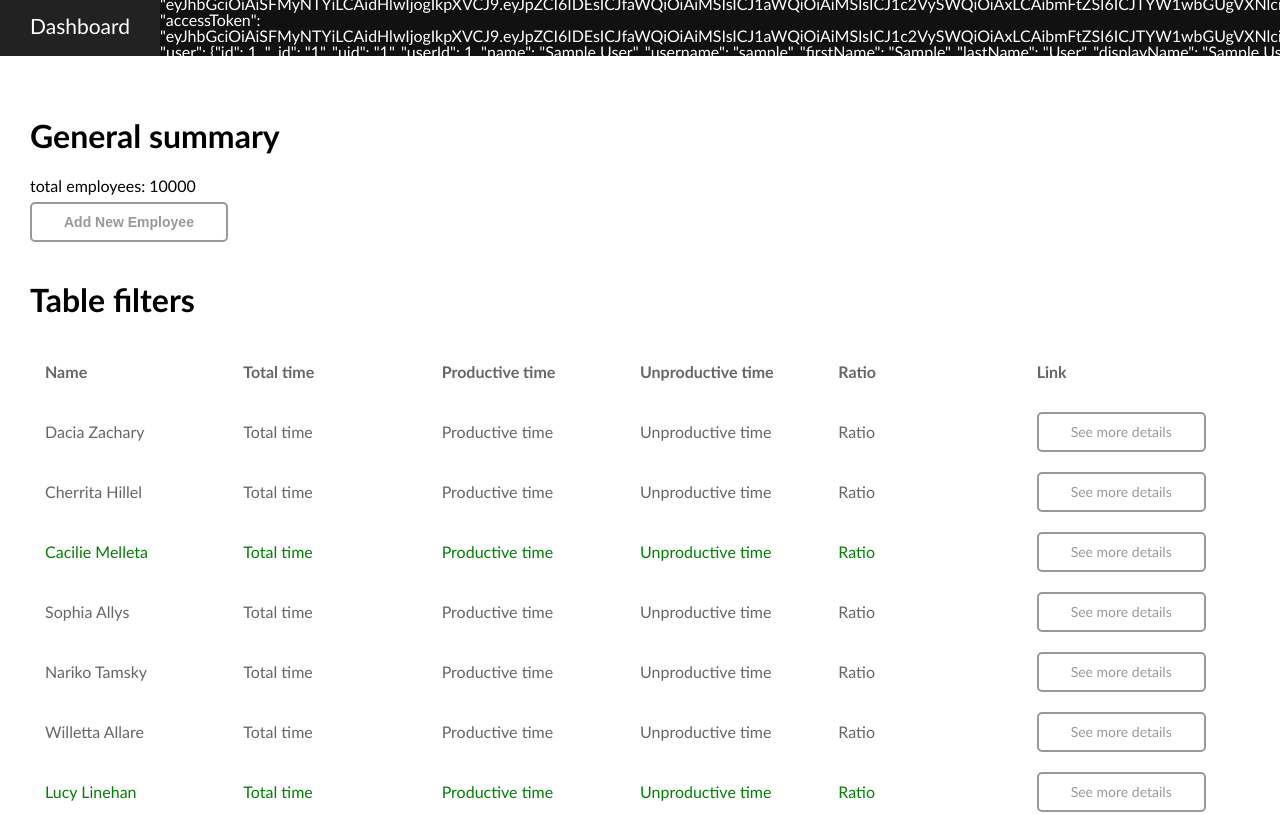
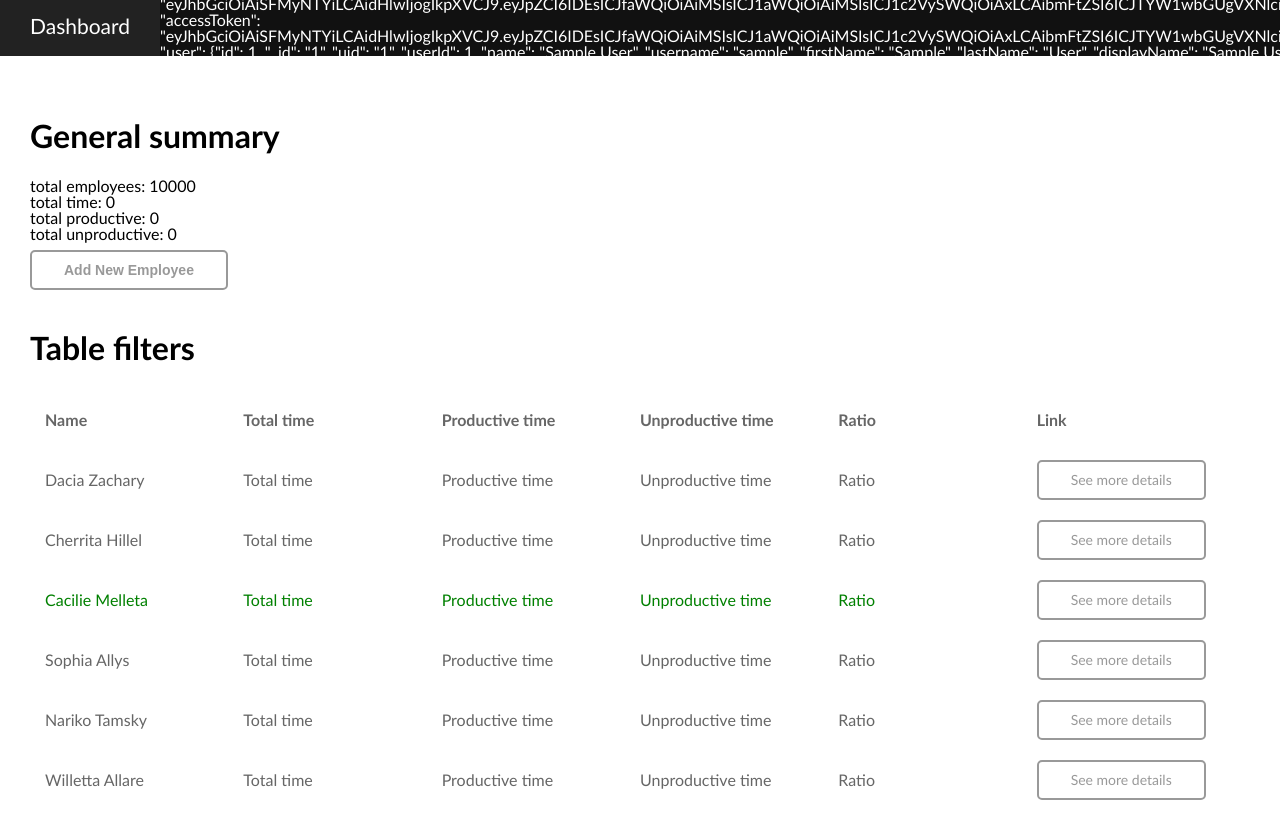
Before and after one commit to kazartsevalex/dashboard, a React (Create React App) app: page /dashboard in a window 1280 px wide. Shown: the top 814 px of the page. Built offline with nearby package versions, Linux system fonts and the light colour scheme; sample sign-in values are in the browser's storage.

Commit message:
show total time

```diff
--- a/src/containers/Dashboard.js
+++ b/src/containers/Dashboard.js
@@ -29,12 +29,26 @@ const Dashboard = () => {
     dispatch(getTimetracks());
   }, [dispatch, totalEmployees]);
 
+  let total = 0, productive = 0, unproductive = 0;
+  if (Object.keys(timetracks).length) {
+    for (let id in timetracks) {
+      timetracks[id].forEach(tt => {
+        total += parseInt(tt.total, 10);
+        productive += parseInt(tt.productive, 10);
+        unproductive += parseInt(tt.unproductive, 10);
+      });
+    }
+  }
+
   return (
     <Page>
       <Main>
         <section>
           <H1>General summary</H1>
-          total employees: {totalEmployees}
+          total employees: {totalEmployees}<br />
+          total time: {total}<br />
+          total productive: {productive}<br />
+          total unproductive: {unproductive}
           <CreateEmployee />
         </section>
         <section>
```
